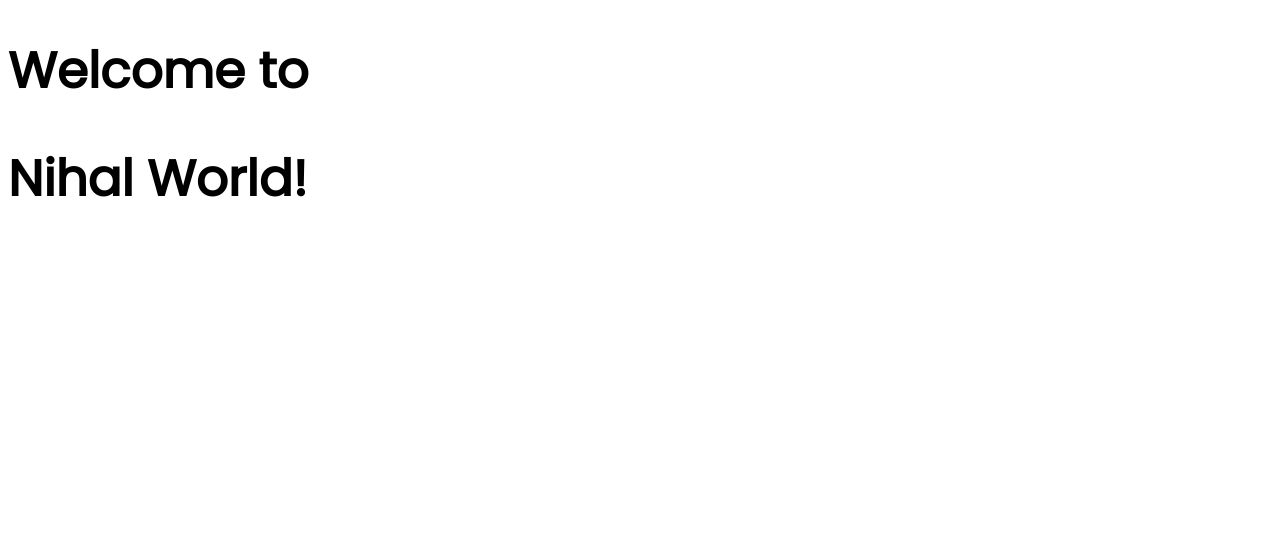
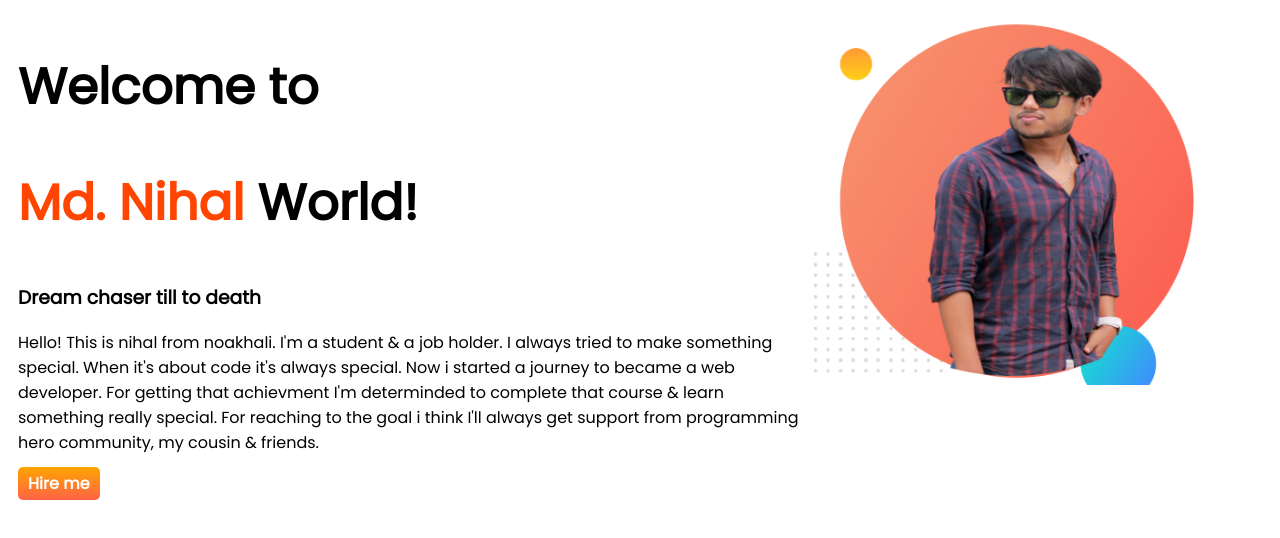
Before and after one commit to Md-Nihal/developer-portfolio, a plain HTML site: page index.html in a window 1280 px wide. Drawn offline with Linux system fonts and the light colour scheme.

Commit message:
about-nihal

```diff
--- a/index.html
+++ b/index.html
@@ -1,5 +1,6 @@
 <!DOCTYPE html>
 <html lang="en">
+
 <head>
     <meta charset="UTF-8">
     <meta http-equiv="X-UA-Compatible" content="IE=edge">
@@ -10,8 +11,24 @@
     <link href="https://fonts.googleapis.com/css2?family=Poppins&display=swap" rel="stylesheet">
     <link rel="stylesheet" href="style.css">
 </head>
+
 <body>
-    <h1>Welcome to</h1>
-    <h1>Nihal World!</h1>
+    <section class="about-nihal">
+        <div class="introduction">
+            <h1>Welcome to</h1>
+            <h1><span>Md. Nihal</span> World!</h1>
+            <h3>Dream chaser till to death</h3>
+            <p>Hello! This is nihal from noakhali. I'm a student & a job holder. I always tried to make something
+                special. When it's about code it's always special. Now i started a journey to became a web developer.
+                For getting that achievment I'm determinded to complete that course & learn something really special.
+                For reaching to the goal i think I'll always get support from programming hero community, my cousin &
+                friends. </p>
+            <a target="_blank" href="https://www.linkedin.com/in/md-kutub-uddin-jahangir-836077192/">Hire me</a>
+        </div>
+        <div class="introduction">
+            <img src="my-bg.png" alt="" srcset="">
+        </div>
+    </section>
 </body>
+
 </html>
--- a/style.css
+++ b/style.css
@@ -4,3 +4,23 @@ body{
 h1{
     font-size: 50px;
 }
+span{
+    color: orangered;
+}
+.about-nihal{
+    display: flex;
+    margin-left: 10px;
+    padding-right: 20%;
+}
+.introduction img{
+width: 185%;
+padding-right: 10px;
+}
+a{
+    background-image: linear-gradient(orange, tomato);
+    text-decoration: none;
+    border-radius: 5px;
+    padding: 5px 10px;
+    font-weight: 600;
+    color: white;
+}
```
